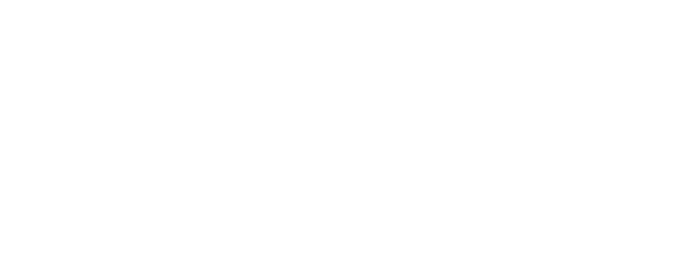
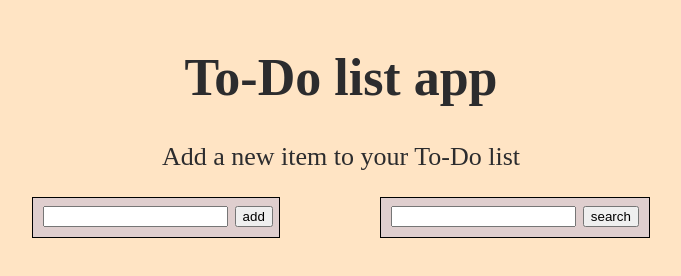
Before and after one commit to munteanusasha/todo-app, a website: page index.html in a window 1280 px wide. Shown: the whole page, without its empty margins (299-980 px from the left). Drawn offline with Linux system fonts and the light colour scheme.

Commit message:
add some style and input

```diff
--- a/index.html
+++ b/index.html
@@ -5,9 +5,24 @@
 
         </title>
         <link rel="stylesheet" type="text/css" href="style.css">
-        <link rel="language" type="text/javascript" href="index.js">
+
     </head>
     <body>
+       <script type="text/javascript" src="index.js"></script>
+       <header>
+           <h1>To-Do list app</h1>
+       </header>
 
+       <p>Add a new item to your To-Do list</p>
+
+       <div class="add">
+            <input type="text">
+            <input type="submit" value="add" onclick="updateTodo()">
+       </div>
+
+       <div class="search">
+            <input type="text">
+            <input type="submit" value="search" onclick="searchTodo()">
+       </div>
     </body>
 </html>
--- a/style.css
+++ b/style.css
@@ -0,0 +1,36 @@
+body{
+    background-color: bisque;
+    font-size: 26px;
+    text-align: center;
+    padding: 5px;
+    margin: 2px solid rgb(11, 12, 20);
+}
+
+body, h1{
+    color: rgb(44, 44, 46);
+}
+p{
+    color: rgb(44, 44, 46);
+}
+
+.add{
+    background-color: rgb(223, 206, 206);
+    width: 350px;
+    display: inline;
+    position: left;
+    border: 1px solid black;
+    padding-left: 10px;
+    padding-bottom: 10px;
+}
+
+.search{
+    background-color: rgb(223, 206, 206);
+    width: 350px;
+    display: inline;
+    position: right;
+    margin-left: 100px;
+    border: 1px solid black;
+    padding-left: 10px;
+    padding-bottom: 10px;
+    padding-right: 10px;
+}
```
